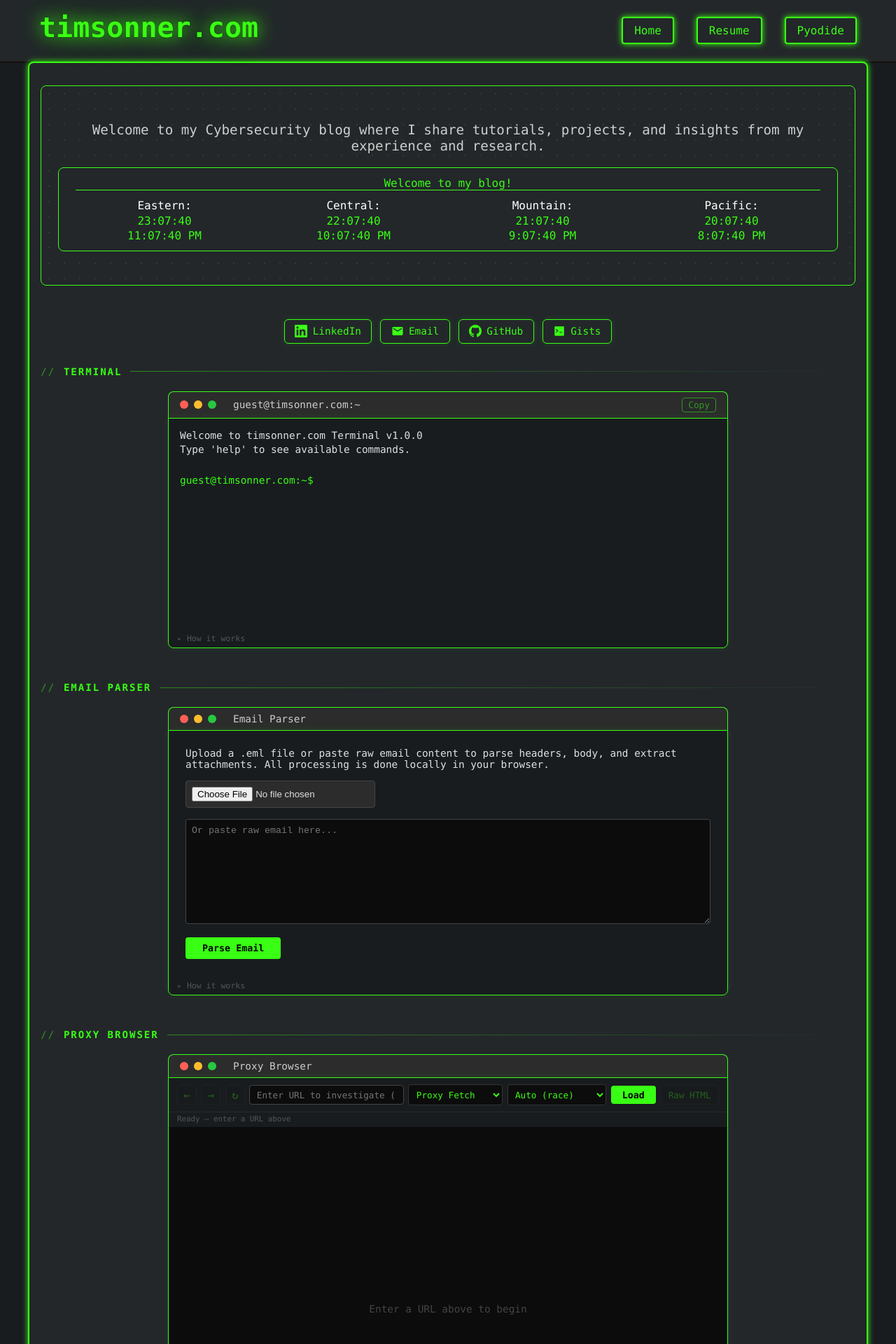
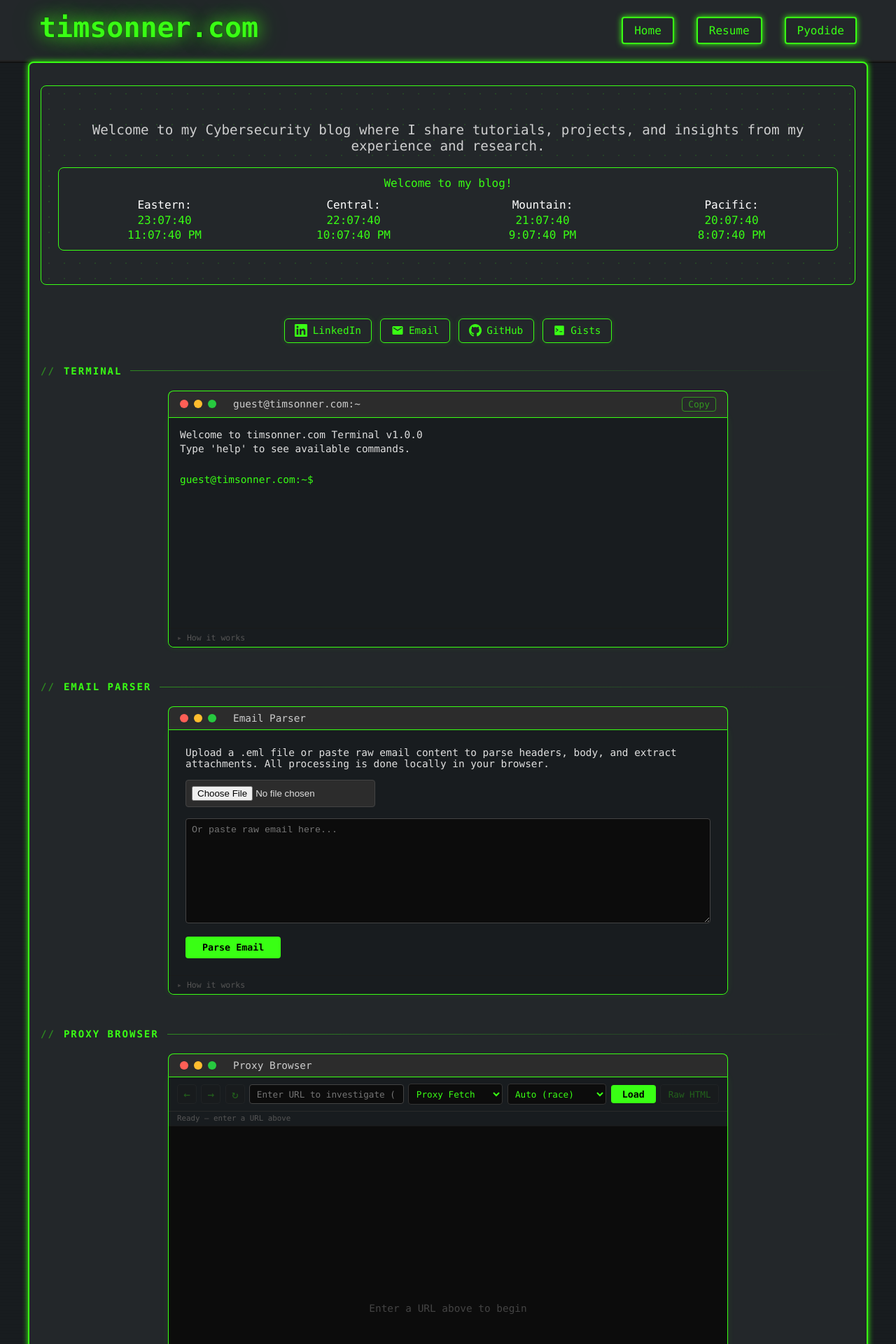
Before and after one commit to timsonner/timsonner.github.io, a Jekyll site: the page built from index.html, in a window 1280 px wide. Shown: the top 1920 px of the page at 70% size. Built offline with Jekyll 4.4.1, drawn with Linux system fonts in a browser that asks for light colours.

Commit message:
Remove the divider line above US timezone clocks
Co-authored-by: Tim Sonner <timsonner@users.noreply.github.com>

```diff
--- a/assets/main.scss
+++ b/assets/main.scss
@@ -455,7 +455,6 @@ a:hover {
   row-gap: 0.5rem;
   width: 100%;
   padding-top: 0.75rem;
-  border-top: 1px solid $color-primary;
   font-size: 1rem;
   font-weight: 500;
   animation: fadeIn 0.8s ease-in;
```
